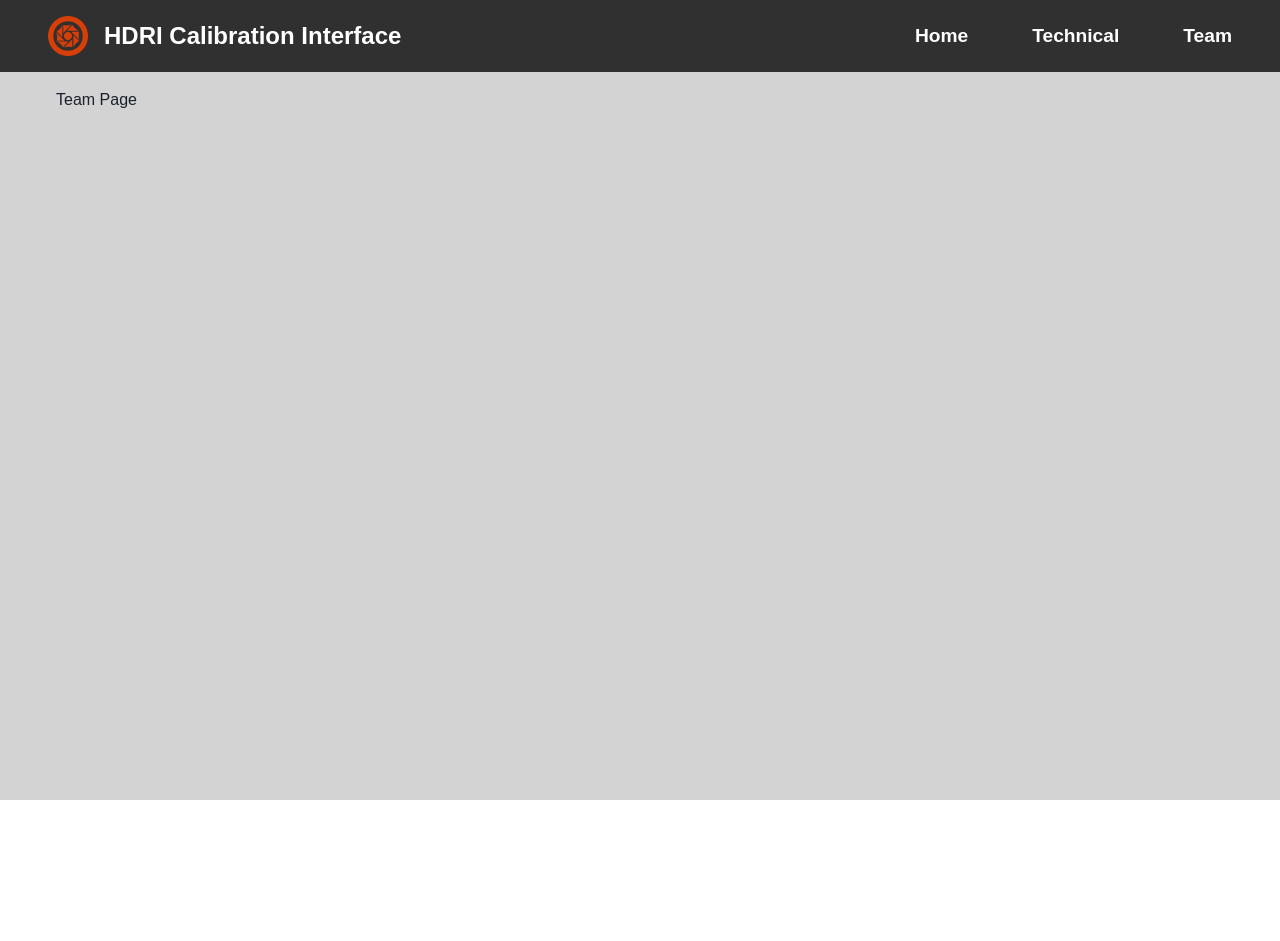
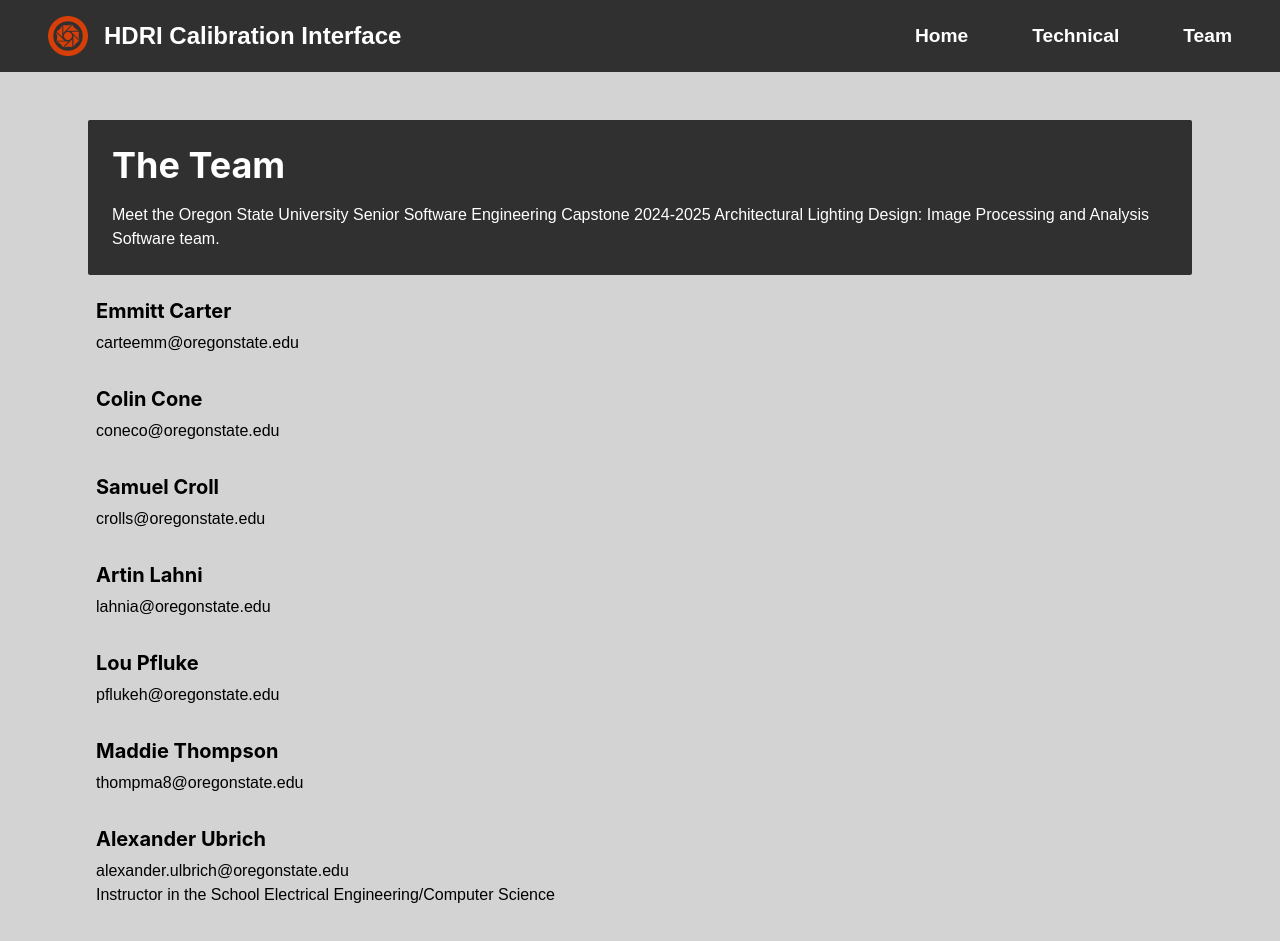
Before and after one commit to ArtinL/hdri-landing, a React (Create React App) app: page /team in a window 1280 px wide. Shown: the top 941 px of the page. Before the commit the page ends 800 px from the top, so only its background shows below. Built offline with nearby package versions, Linux system fonts and the light colour scheme.

Commit message:
Added page heading, team member names, and emails to the team page

```diff
--- a/src/pages/Team.tsx
+++ b/src/pages/Team.tsx
@@ -1,5 +1,46 @@
-import React from 'react';
+import { Box, Heading, Text, VStack, Button } from '@chakra-ui/react';
 
 export default function Team() {
-  return <div>Team Page</div>;
+    return (
+        <VStack spacing={4} align="stretch" p={8} bg="lightgray" minH="100vh">
+            <Box bg="#303030" p={6} borderRadius="sm" color="white">
+                <Heading size="xl" mb={4}>The Team</Heading>
+                <Text>Meet the Oregon State University Senior Software Engineering Capstone 2024-2025 Architectural Lighting Design: Image Processing and Analysis Software team.</Text>
+            </Box>
+            <Box bg="lightgray" p={2} borderRadius="sm" color="black">
+                <Heading size="md" mb={2}>Emmitt Carter</Heading>
+                <Text>carteemm@oregonstate.edu</Text>
+            </Box>
+            <Box bg="lightgray" p={2} borderRadius="sm" color="black">
+                <Heading size="md" mb={2}>Colin Cone</Heading>
+                <Text>coneco@oregonstate.edu</Text>
+            </Box>
+            <Box bg="lightgray" p={2} borderRadius="sm" color="black">
+                <Heading size="md" mb={2}>Samuel Croll</Heading>
+                <Text>crolls@oregonstate.edu</Text>
+            </Box>
+            <Box bg="lightgray" p={2} borderRadius="sm" color="black">
+                <Heading size="md" mb={2}>Artin Lahni</Heading>
+                <Text>lahnia@oregonstate.edu</Text>
+            </Box>
+            <Box bg="lightgray" p={2} borderRadius="sm" color="black">
+                <Heading size="md" mb={2}>Lou Pfluke</Heading>
+                <Text>pflukeh@oregonstate.edu</Text>
+            </Box>
+            <Box bg="lightgray" p={2} borderRadius="sm" color="black">
+                <Heading size="md" mb={2}>Maddie Thompson</Heading>
+                <Text>thompma8@oregonstate.edu</Text>
+            </Box>
+            <Box bg="lightgray" p={2} borderRadius="sm" color="black">
+                <Heading size="md" mb={2}>Alexander Ubrich</Heading>
+                <Text>alexander.ulbrich@oregonstate.edu</Text>
+                <Text>Instructor in the School Electrical Engineering/Computer Science</Text>
+            </Box>
+            <Box bg="lightgray" p={2} borderRadius="sm" color="black">
+                <Heading size="md" mb={2}>Clotilde Pierson</Heading>
+                <Text>clotilde.pierson@oregonstate.edu</Text>
+                <Text>Assistant Professor of Architectural Engineering in the School of Civil/Construction Engineering</Text>
+            </Box>
+        </VStack>
+    );
 }
```
